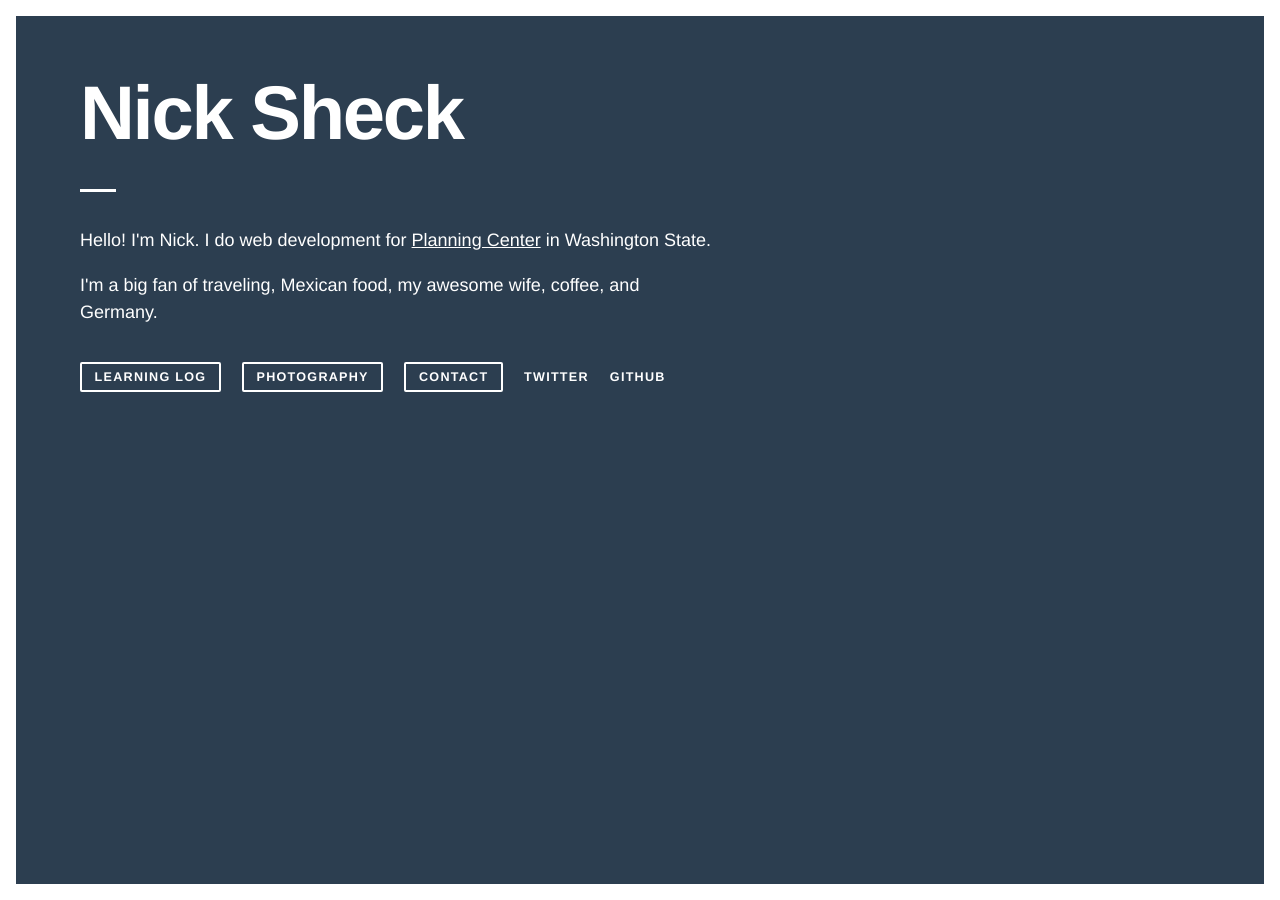
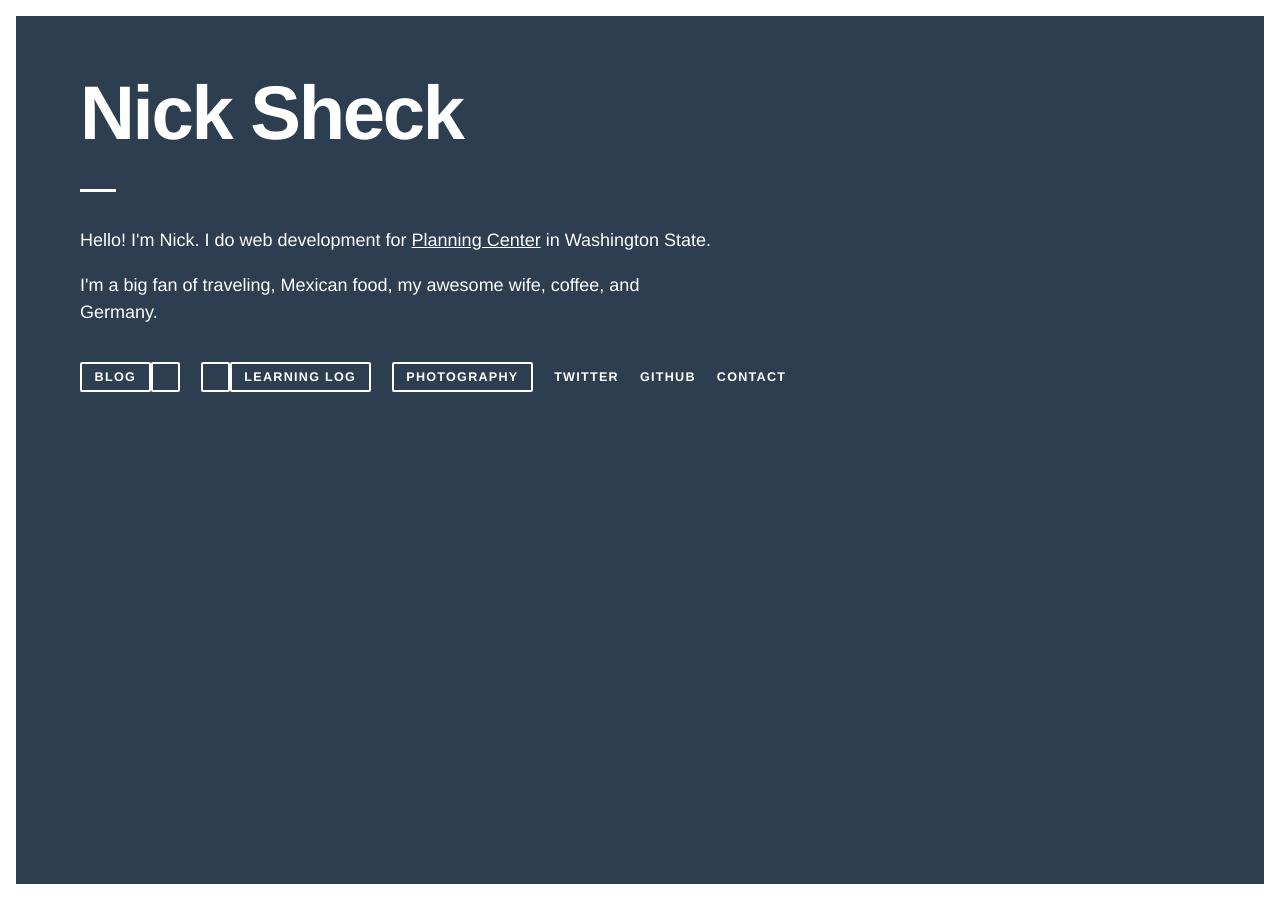
Before and after one commit to sheck/sheck.github.io, a Jekyll site: the page built from index.html, in a window 1280 px wide. Built offline with Jekyll 4.4.1, drawn with Linux system fonts in a browser that asks for light colours.

Commit message:
Update index.html

```diff
--- a/index.html
+++ b/index.html
@@ -12,10 +12,11 @@ layout: default
 
 <nav>
   <ul>
+    <li><a href="//world.hey.com/sheck">Blog<a></li>
     <li><a href="/til">Learning Log</a></li>
-    <li><a href="http://500px.com/nsheck">Photography</a></li>
-    <li><a href="/contact">Contact</a></li>
+    <li><a href="//500px.com/nsheck">Photography</a></li>
     <li class="sub"><a href="https://twitter.com/nicksheck">Twitter</a></li>
     <li class="sub"><a href="https://github.com/sheck">Github</a></li>
+    <li class="sub"><a href="/contact">Contact</a></li>
   </ul>
 </nav>
```
